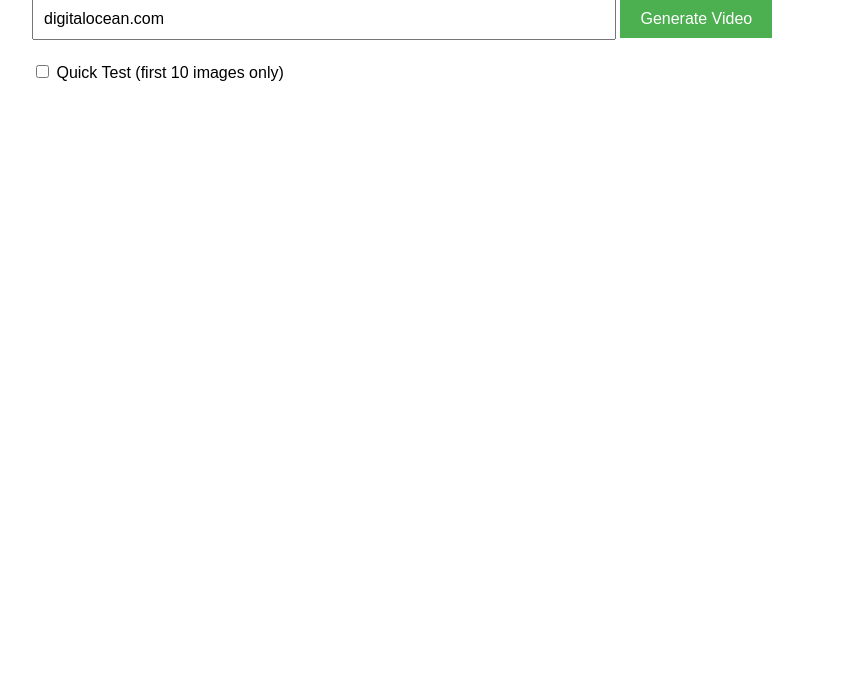
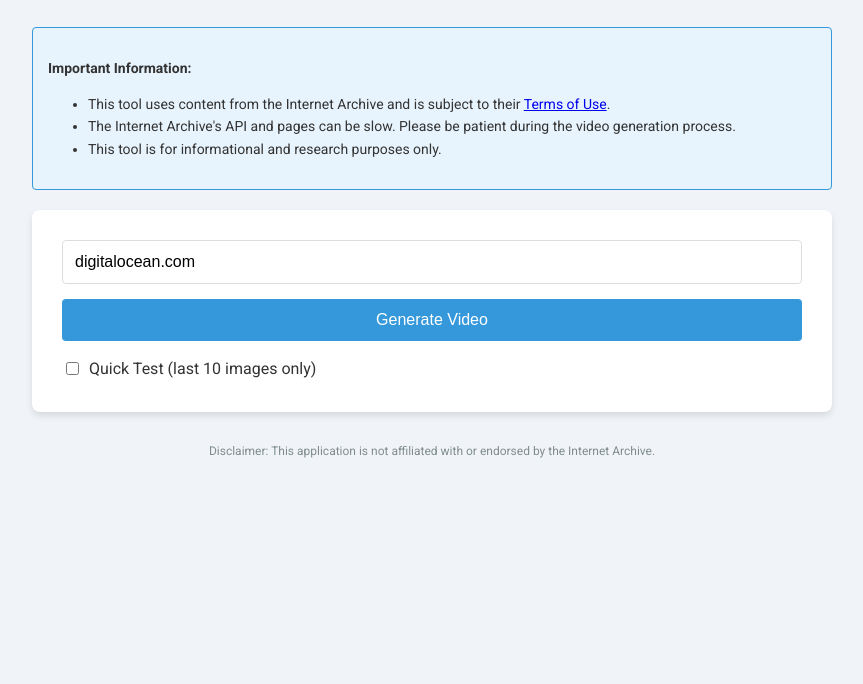
Before and after one commit to wadewegner/wayback-video-generator, a website: page public/index.html in a window 1280 px wide. Shown: the part 116-800 px from the top of the page, without its empty margins (208-1071 px from the left). Drawn offline with Linux system fonts and the light colour scheme.

Commit message:
visual updates

```diff
--- a/app.js
+++ b/app.js
@@ -79,7 +79,7 @@
     console.log(`${cachedTimestamps.length} timestamps already in cache`);
 
     if (isQuickTest) {
-      timestamps = timestamps.slice(0, 10);
+      timestamps = timestamps.slice(-10);
       console.log(
         `Quick test mode: limited to ${timestamps.length} timestamps`
       );
--- a/public/index.html
+++ b/public/index.html
@@ -3,44 +3,71 @@
   <head>
     <meta charset="UTF-8" />
     <meta name="viewport" content="width=device-width, initial-scale=1.0" />
-    <title>Website Evolution Video Generator</title>
+    <title>Wayback Machine Movie Maker</title>
+    <link href="https://fonts.googleapis.com/css2?family=Roboto:wght@300;400;700&display=swap" rel="stylesheet">
     <style>
       body {
-        font-family: Arial, sans-serif;
+        font-family: 'Roboto', Arial, sans-serif;
         max-width: 800px;
         margin: 0 auto;
-        padding: 20px;
+        padding: 40px 20px;
         line-height: 1.6;
+        background-color: #f0f4f8;
+        color: #333;
       }
       h1 {
-        color: #333;
+        color: #2c3e50;
+        text-align: center;
+        margin-bottom: 30px;
       }
       #urlForm {
-        margin-bottom: 20px;
+        background-color: #fff;
+        padding: 30px;
+        border-radius: 8px;
+        box-shadow: 0 4px 6px rgba(0, 0, 0, 0.1);
+        margin-bottom: 30px;
       }
       #urlInput {
-        width: 70%;
-        padding: 10px;
+        width: 100%;
+        padding: 12px;
         font-size: 16px;
+        border: 1px solid #ddd;
+        border-radius: 4px;
+        margin-bottom: 15px;
+        box-sizing: border-box; /* Add this line */
       }
       button {
-        padding: 10px 20px;
+        display: block;
+        width: 100%;
+        padding: 12px;
         font-size: 16px;
-        background-color: #4caf50;
+        background-color: #3498db;
         color: white;
         border: none;
+        border-radius: 4px;
         cursor: pointer;
+        transition: background-color 0.3s ease;
+        box-sizing: border-box; /* Add this line */
       }
       button:hover {
-        background-color: #45a049;
+        background-color: #2980b9;
+      }
+      #quickTestContainer {
+        display: flex;
+        align-items: center;
+        margin-top: 15px;
+      }
+      #quickTestCheckbox {
+        margin-right: 10px;
       }
       #status {
         margin-top: 20px;
         font-weight: bold;
+        text-align: center;
       }
       #progressBar {
         width: 100%;
-        background-color: #f3f3f3;
+        background-color: #e0e0e0;
         padding: 3px;
         border-radius: 5px;
         box-shadow: inset 0 1px 3px rgba(0, 0, 0, 0.2);
@@ -49,18 +76,42 @@
       #progressBar div {
         width: 0;
         height: 20px;
-        background-color: #4caf50;
+        background-color: #3498db;
         border-radius: 5px;
         transition: width 0.5s ease-in-out;
       }
       #resultVideo {
         max-width: 100%;
+        margin-top: 30px;
+        border-radius: 8px;
+        box-shadow: 0 4px 6px rgba(0, 0, 0, 0.1);
+      }
+      .info-box {
+        background-color: #e8f4fd;
+        border: 1px solid #3498db;
+        border-radius: 4px;
+        padding: 15px;
+        margin-bottom: 20px;
+        font-size: 14px;
+      }
+      .disclaimer {
+        font-size: 12px;
+        color: #7f8c8d;
+        text-align: center;
         margin-top: 20px;
       }
     </style>
   </head>
   <body>
-    <h1>Website Evolution Video Generator</h1>
+    <h1>Wayback Machine Movie Maker</h1>
+    <div class="info-box">
+      <p><strong>Important Information:</strong></p>
+      <ul>
+        <li>This tool uses content from the Internet Archive and is subject to their <a href="https://archive.org/about/terms.php" target="_blank">Terms of Use</a>.</li>
+        <li>The Internet Archive's API and pages can be slow. Please be patient during the video generation process.</li>
+        <li>This tool is for informational and research purposes only.</li>
+      </ul>
+    </div>
     <form id="urlForm">
       <input
         type="text"
@@ -70,16 +121,19 @@
         required
       />
       <button type="submit">Generate Video</button>
+      <div id="quickTestContainer">
+        <input type="checkbox" id="quickTestCheckbox" />
+        <label for="quickTestCheckbox">Quick Test (last 10 images only)</label>
+      </div>
     </form>
-    <div>
-      <input type="checkbox" id="quickTestCheckbox" />
-      <label for="quickTestCheckbox">Quick Test (first 10 images only)</label>
-    </div>
     <div id="status"></div>
     <div id="progressBar" style="display: none">
       <div></div>
     </div>
     <video id="resultVideo" controls style="display: none"></video>
+    <div class="disclaimer">
+      <p>Disclaimer: This application is not affiliated with or endorsed by the Internet Archive.</p>
+    </div>
 
     <script>
       let eventSource;
```
